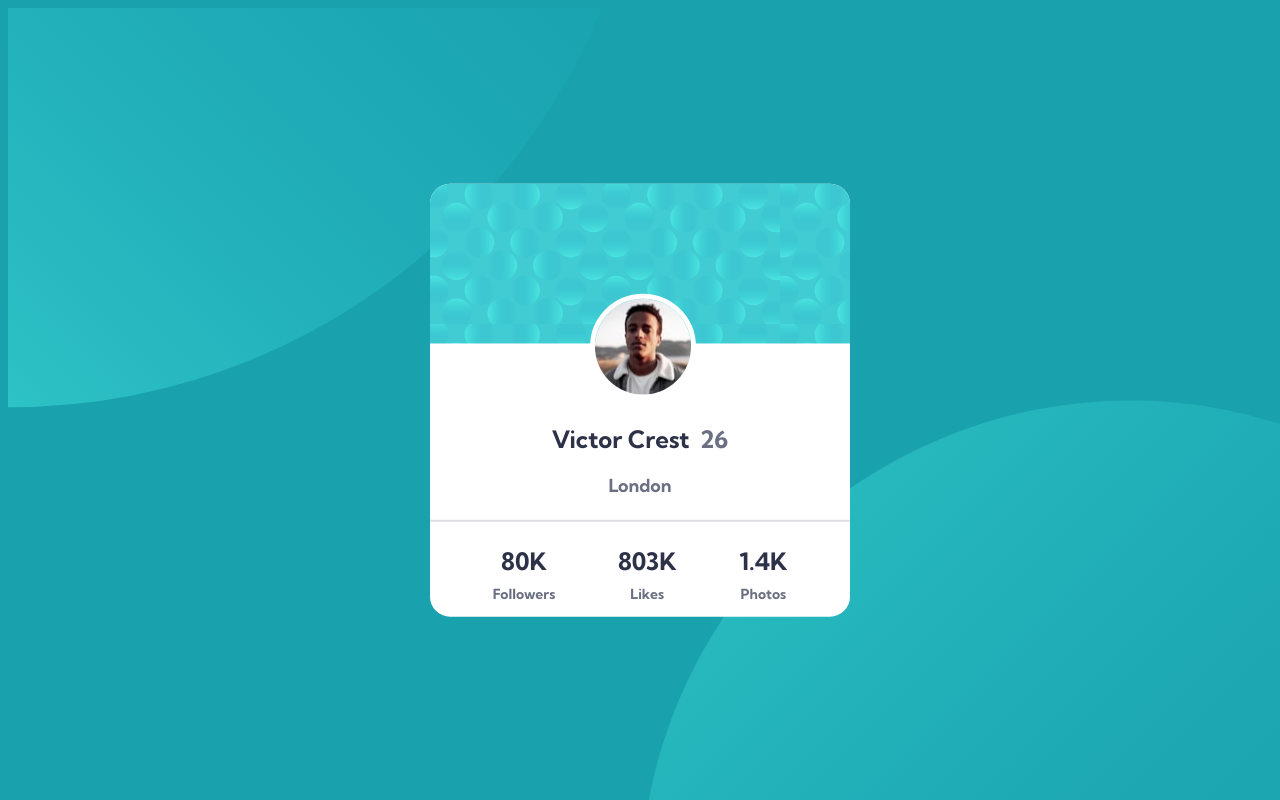
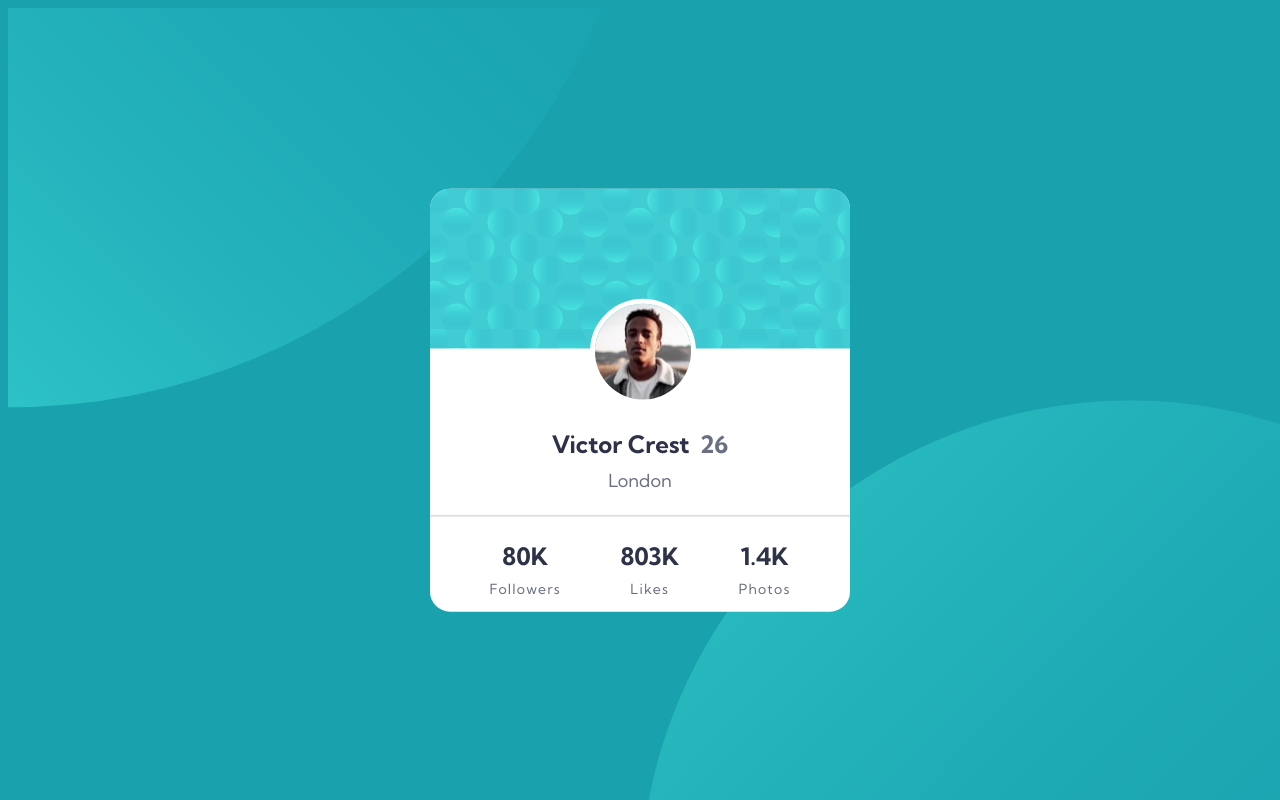
Before and after one commit to royerguerrero/reto-frontend-card, a plain HTML site: page index.html in a window 1280 px wide. Drawn offline with Linux system fonts and the light colour scheme.

Commit message:
Mejorando el diseñoOC

```diff
--- a/style.css
+++ b/style.css
@@ -78,6 +78,8 @@ body {
 
 .card__user-personal-info > h2  {
     color: hsl(227, 10%, 46%);
+    margin-top: -10px;
+    font-weight: 400;
     font-size: 18px;
 }
 
@@ -93,8 +95,9 @@ body {
 }
 
 .card__user-stat-item > p {
-    font-weight: 700;
+    font-weight: 400;
     font-size: 14px;
     color: hsl(227, 10%, 46%);
     margin-top: -15px;
+    letter-spacing: 1.2px;
 }
```
